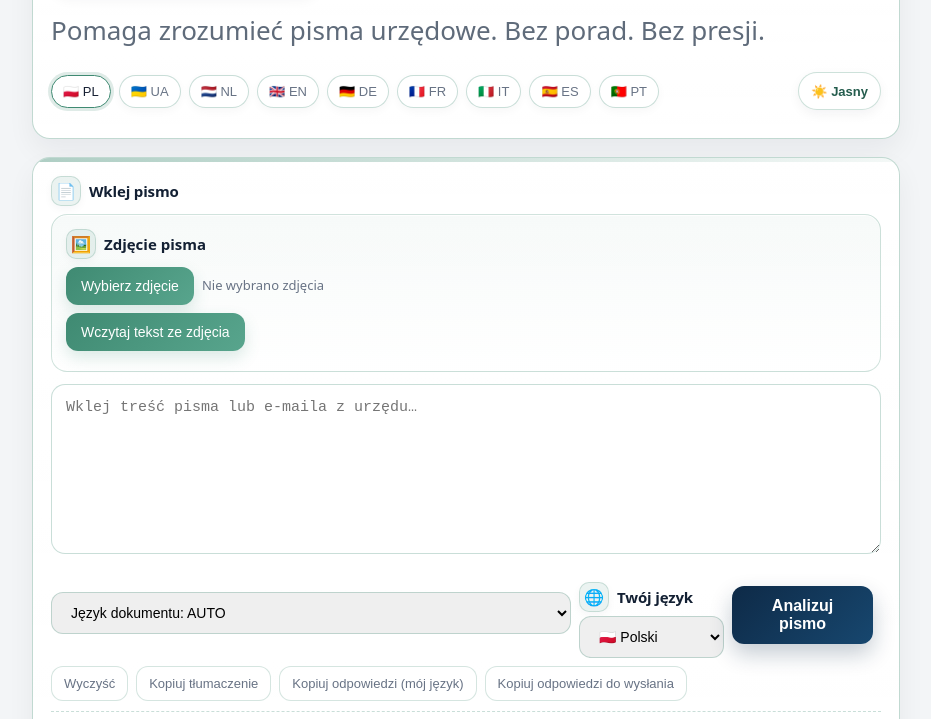
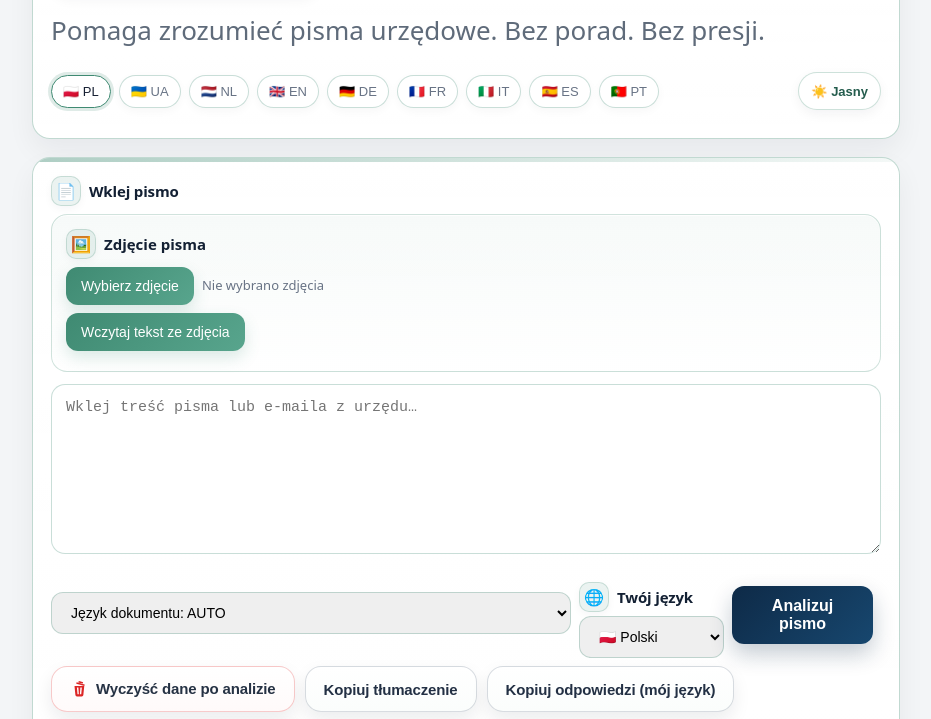
Before and after one commit to irasmadey69-a11y/sense-bridge-production, a website: page index.html in a window 1280 px wide. Shown: the part 170-889 px from the top of the page, without its empty margins (174-1105 px from the left). Drawn offline with Linux system fonts and the light colour scheme; no server answers.

Commit message:
Update index.html

```diff
--- a/index.html
+++ b/index.html
@@ -1242,6 +1242,118 @@ body.dark-mode #consequences.high-risk .box-info{
   background:linear-gradient(180deg, rgba(240,253,244,.90), rgba(255,255,255,.98)) !important;
 }
 
+
+/* =========================================================
+   Sense Bridge — stronger tool buttons + open red trash icon
+   Safe visual layer only: no logic changes
+   ========================================================= */
+.tools{
+  gap:10px;
+  align-items:flex-start;
+}
+
+.tool-btn{
+  display:inline-flex;
+  align-items:center;
+  justify-content:center;
+  gap:8px;
+  min-height:46px;
+  padding:12px 18px;
+  border-radius:16px;
+  border:1px solid rgba(14,42,71,0.16);
+  background:linear-gradient(180deg,#ffffff,#fbfdfc);
+  color:#233044;
+  font-size:15px;
+  font-weight:750;
+  letter-spacing:-0.01em;
+  cursor:pointer;
+  box-shadow:
+    0 8px 18px rgba(15,23,42,0.08),
+    inset 0 1px 0 rgba(255,255,255,0.9);
+}
+
+.tool-btn:hover{
+  border-color:rgba(14,42,71,0.26);
+  box-shadow:
+    0 10px 22px rgba(15,23,42,0.11),
+    inset 0 1px 0 rgba(255,255,255,0.95);
+  transform:translateY(-1px);
+}
+
+.tool-btn:active{
+  transform:translateY(0);
+  box-shadow:
+    0 5px 12px rgba(15,23,42,0.08),
+    inset 0 1px 0 rgba(255,255,255,0.9);
+}
+
+.clear-data-btn{
+  border-color:rgba(220,38,38,0.24);
+  background:linear-gradient(180deg,#ffffff,#fffafa);
+  color:#263244;
+}
+
+.clear-data-btn:hover{
+  border-color:rgba(220,38,38,0.38);
+  background:linear-gradient(180deg,#ffffff,#fff5f5);
+}
+
+.trash-red{
+  display:inline-flex;
+  align-items:center;
+  justify-content:center;
+  color:#dc2626;
+  flex:0 0 auto;
+}
+
+.trash-red svg{
+  width:18px;
+  height:18px;
+  display:block;
+}
+
+.clear-label{
+  line-height:1.2;
+}
+
+body.dark-mode .tool-btn{
+  background:linear-gradient(180deg,#0b1a28,#081522) !important;
+  color:#e8fff5 !important;
+  border-color:rgba(44,255,154,0.24) !important;
+  box-shadow:
+    0 9px 22px rgba(0,0,0,0.34),
+    inset 0 1px 0 rgba(255,255,255,0.05) !important;
+}
+
+body.dark-mode .clear-data-btn{
+  border-color:rgba(255,77,109,0.36) !important;
+  background:linear-gradient(180deg,#150d14,#081522) !important;
+}
+
+body.dark-mode .clear-data-btn:hover{
+  border-color:rgba(255,77,109,0.56) !important;
+}
+
+body.dark-mode .clear-data-btn .trash-red{
+  color:#ff4d6d !important;
+}
+
+@media (max-width:640px){
+  .tools{
+    gap:10px;
+  }
+  .tool-btn{
+    min-height:48px;
+    padding:12px 16px;
+    font-size:15px;
+    border-radius:16px;
+  }
+  .clear-data-btn{
+    width:auto;
+    max-width:100%;
+  }
+}
+
 </style>
 </head>
 
@@ -1336,7 +1448,14 @@ body.dark-mode #consequences.high-risk .box-info{
     </div>
 
     <div class="tools">
-      <button class="tool-btn" type="button" onclick="clearInput()">Wyczyść</button>
+      <button id="btnClearData" class="tool-btn clear-data-btn" type="button" onclick="clearInput()">
+        <span class="trash-red" aria-hidden="true">
+          <svg viewBox="0 0 24 24" focusable="false" role="img">
+            <path fill="currentColor" d="M8.8 3.1 19.6 6l-.5 1.9L8.3 5l.5-1.9Zm2.9-1.8 5.8 1.6-.5 1.9-5.8-1.6.5-1.9ZM6 8h13l-1.2 12.1A2.1 2.1 0 0 1 15.7 22H9.3a2.1 2.1 0 0 1-2.1-1.9L6 8Zm3.2 2 .8 9h1.8l-.6-9h-2Zm4.6 0-.6 9H15l.8-9h-2Z"/>
+          </svg>
+        </span>
+        <span class="clear-label">Wyczyść dane po analizie</span>
+      </button>
       <button class="tool-btn" type="button" onclick="copyText('translation')">Kopiuj tłumaczenie</button>
       <button class="tool-btn" type="button" onclick="copyText('examples')">Kopiuj odpowiedzi</button>
       <button class="tool-btn" type="button" onclick="copyText('examplesDoc')" id="btnCopyExamplesDoc">Kopiuj odpowiedzi do wysłania</button>
@@ -1830,7 +1949,7 @@ p30name: "30 dni",
       analyzingLetter: "Analizuję pismo...",
       helpLinksTitle: "Pomocne strony",
       srcAuto: "Język dokumentu: AUTO",
-      clear: "Wyczyść",
+      clear: "Wyczyść dane po analizie",
       copyTr: "Kopiuj tłumaczenie",
       copyEx: 'Kopiuj odpowiedzi (mój język)'
     },
@@ -1885,7 +2004,7 @@ p30name: "30 днів",
       analyzingLetter: "Аналізую документ...",
       helpLinksTitle: "Корисні посилання",
       srcAuto: "Мова документа: AUTO",
-      clear: "Очистити",
+      clear: "Очистити дані після аналізу",
       copyTr: "Копіювати переклад",
       copyEx: 'Копіювати відповіді (моя мова)'
     },
@@ -1940,7 +2059,7 @@ p30name: "30 dagen",
       analyzingLetter: "Brief analyseren...",
       helpLinksTitle: "Nuttige links",
       srcAuto: "Taal document: AUTO",
-      clear: "Wissen",
+      clear: "Gegevens wissen na analyse",
       copyTr: "Kopieer vertaling",
       copyEx: 'Kopieer antwoorden (mijn taal)'
     },
@@ -1995,7 +2114,7 @@ p30name: "30 days",
       analyzingLetter: "Analyzing letter...",
       helpLinksTitle: "Helpful links",
       srcAuto: "Document language: AUTO",
-      clear: "Clear",
+      clear: "Clear data after analysis",
       copyTr: "Copy translation",
       copyEx: 'Copy replies (my language)'
     },
@@ -2050,7 +2169,7 @@ p30name: "30 Tage",
       analyzingLetter: "Brief wird analysiert...",
       helpLinksTitle: "Hilfreiche Links",
       srcAuto: "Dokumentsprache: AUTO",
-      clear: "Leeren",
+      clear: "Daten nach der Analyse löschen",
       copyTr: "Übersetzung kopieren",
       copyEx: 'Antworten kopieren (meine Sprache)'
     },
@@ -2105,7 +2224,7 @@ p30name: "30 jours",
       analyzingLetter: "Analyse du courrier...",
       helpLinksTitle: "Liens utiles",
       srcAuto: "Langue du document: AUTO",
-      clear: "Effacer",
+      clear: "Effacer les données après l’analyse",
       copyTr: "Copier la traduction",
       copyEx: 'Copier les réponses (ma langue)'
     },
@@ -2160,7 +2279,7 @@ p30name: "30 giorni",
       analyzingLetter: "Analisi del documento...",
       helpLinksTitle: "Link utili",
       srcAuto: "Lingua del documento: AUTO",
-      clear: "Cancella",
+      clear: "Cancella i dati dopo l’analisi",
       copyTr: "Copia traduzione",
       copyEx: 'Copia risposte (mia lingua)'
     },
@@ -2216,7 +2335,7 @@ p30name: "30 días",
       analyzingLetter: "Analizando la carta...",
       helpLinksTitle: "Enlaces útiles",
       srcAuto: "Idioma del documento: AUTO",
-      clear: "Borrar",
+      clear: "Borrar datos después del análisis",
       copyTr: "Copiar traducción",
       copyEx: 'Copiar respuestas (mi idioma)'
     },
@@ -2271,12 +2390,23 @@ p30name: "30 dias",
       analyzingLetter: "A analisar o documento...",
       helpLinksTitle: "Links úteis",
       srcAuto: "Idioma do documento: AUTO",
-      clear: "Limpar",
+      clear: "Limpar dados após a análise",
       copyTr: "Copiar tradução",
       copyEx: 'Copiar respostas (meu idioma)'
     }
   }
 };
+
+
+function sbClearButtonHtml(label){
+  return `
+        <span class="trash-red" aria-hidden="true">
+          <svg viewBox="0 0 24 24" focusable="false" role="img">
+            <path fill="currentColor" d="M8.8 3.1 19.6 6l-.5 1.9L8.3 5l.5-1.9Zm2.9-1.8 5.8 1.6-.5 1.9-5.8-1.6.5-1.9ZM6 8h13l-1.2 12.1A2.1 2.1 0 0 1 15.7 22H9.3a2.1 2.1 0 0 1-2.1-1.9L6 8Zm3.2 2 .8 9h1.8l-.6-9h-2Zm4.6 0-.6 9H15l.8-9h-2Z"></path>
+          </svg>
+        </span>
+        <span class="clear-label">${escapeHtml(label)}</span>`;
+}
 
 function getUiLang(){
   const saved = (localStorage.getItem(UI.key) || "").trim().toUpperCase();
@@ -2385,7 +2515,8 @@ document.getElementById("p30name").textContent = t.p30name || "30 dni";
 
   const toolButtons = document.querySelectorAll(".tools .tool-btn");
   if(toolButtons.length >= 3){
-    toolButtons[0].textContent = t.clear;
+    toolButtons[0].innerHTML = sbClearButtonHtml(t.clear);
+    toolButtons[0].setAttribute("aria-label", t.clear);
     toolButtons[1].textContent = t.copyTr;
     toolButtons[2].textContent = t.copyEx;
     if(toolButtons[3]) toolButtons[3].textContent = t.copyExDoc;
```
